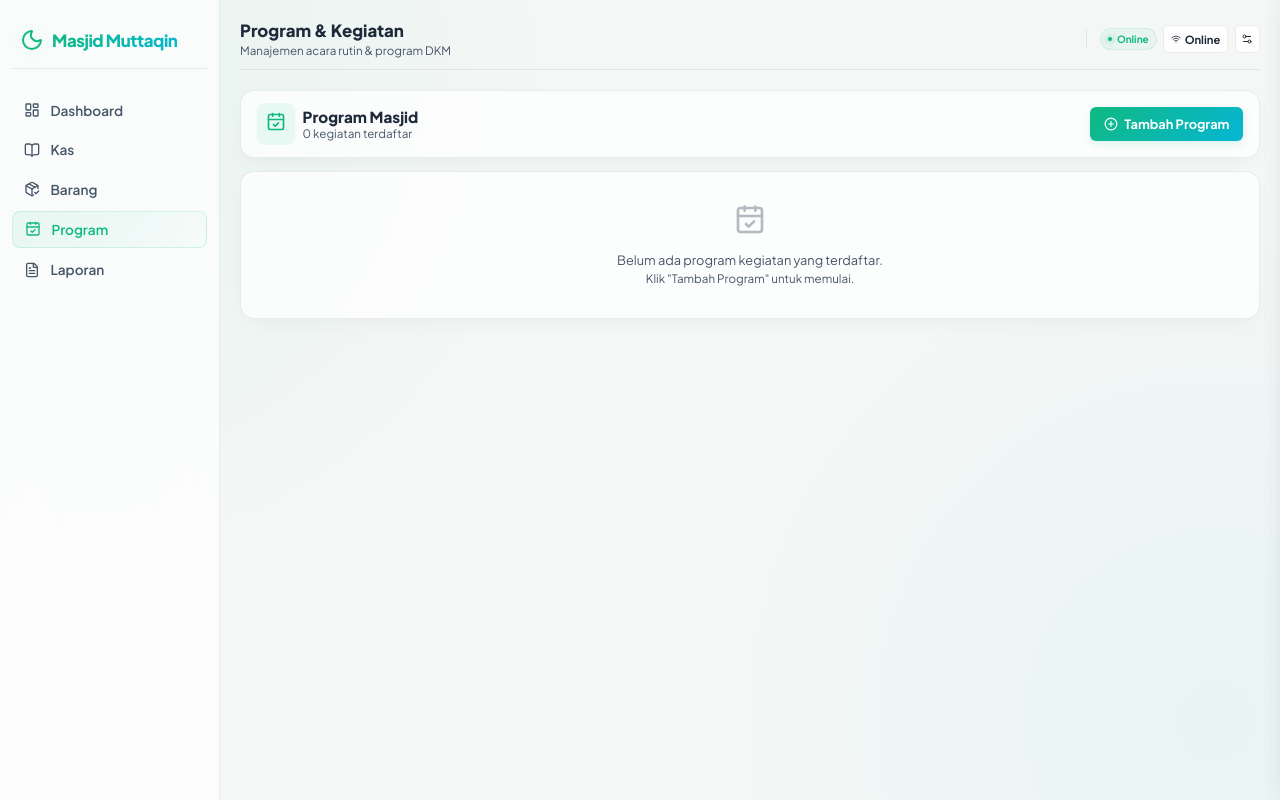
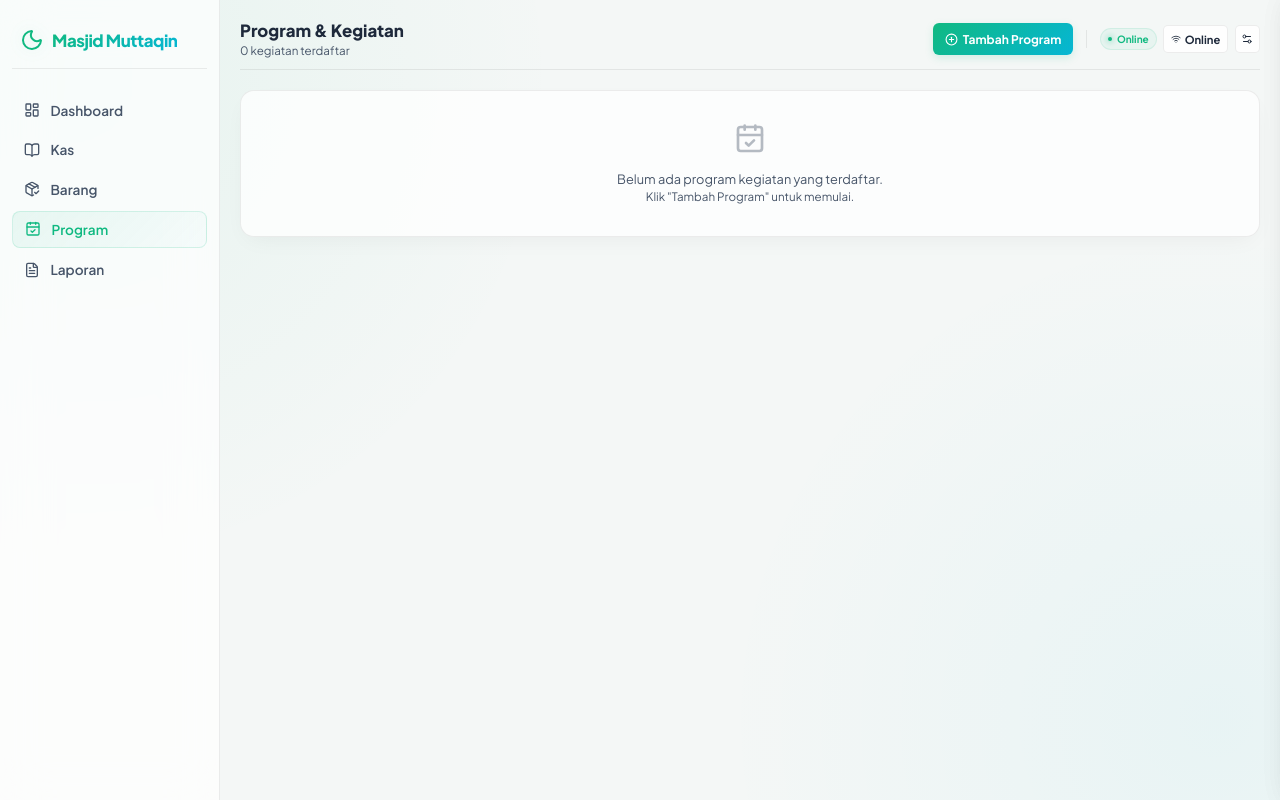
Before and after one commit to rasyiqi-code/Mesjid-Digital, a React (Vite) app: page / in a window 1280 px wide. Both pictures are taken after a click on the button "Program". Built offline with nearby package versions, Linux system fonts and the light colour scheme.

Commit message:
UI: Satukan header sekunder halaman Program ke dalam Navbar utama

```diff
--- a/src/App.tsx
+++ b/src/App.tsx
@@ -74,6 +74,8 @@ function App() {
   const [isCashDrawerOpen, setIsCashDrawerOpen] = useState<boolean>(false);
   // State untuk meluncurkan drawer formulir mutasi barang
   const [isInventoryDrawerOpen, setIsInventoryDrawerOpen] = useState<boolean>(false);
+  // State untuk membuka form program kegiatan
+  const [isProgramFormOpen, setIsProgramFormOpen] = useState<boolean>(false);
 
   // Hook pengaturan aplikasi (nama masjid, DKM, dll) via localStorage
   const { settings, saveSettings, resetSettings, updateLastSynced } = useSettings();
@@ -393,6 +395,9 @@ function App() {
           setBarangSubTab={setBarangSubTab}
           onOpenCashDrawer={() => setIsCashDrawerOpen(true)}
           onOpenInventoryDrawer={() => setIsInventoryDrawerOpen(true)}
+          isProgramFormOpen={isProgramFormOpen}
+          onToggleProgramForm={() => setIsProgramFormOpen(!isProgramFormOpen)}
+          programCount={programs.length}
         />
 
         <main style={{ minHeight: '60vh' }} className="animate-in-fade">
@@ -512,6 +517,8 @@ function App() {
               onAdd={handleAddProgram}
               onDelete={handleDeleteProgram}
               showToast={showToast}
+              showForm={isProgramFormOpen}
+              setShowForm={setIsProgramFormOpen}
             />
           )}
 
--- a/src/components/Navbar.tsx
+++ b/src/components/Navbar.tsx
@@ -1,5 +1,5 @@
 import React from 'react';
-import { Moon, Wifi, WifiOff, RefreshCw, Settings2, PackageCheck, FolderOpen, PlusCircle } from 'lucide-react';
+import { Moon, Wifi, WifiOff, RefreshCw, Settings2, PackageCheck, FolderOpen, PlusCircle, ChevronUp } from 'lucide-react';
 
 interface NavbarProps {
   isOnline: boolean;
@@ -16,6 +16,9 @@ interface NavbarProps {
   barangSubTab?: 'catat' | 'stok';
   setBarangSubTab?: (tab: 'catat' | 'stok') => void;
   onOpenInventoryDrawer?: () => void;
+  isProgramFormOpen?: boolean;
+  onToggleProgramForm?: () => void;
+  programCount?: number;
 }
 
 export const Navbar: React.FC<NavbarProps> = ({
@@ -33,6 +36,9 @@ export const Navbar: React.FC<NavbarProps> = ({
   setBarangSubTab,
   onOpenInventoryDrawer,
   onOpenCashDrawer,
+  isProgramFormOpen,
+  onToggleProgramForm,
+  programCount = 0,
 }) => {
   // Dapatkan informasi halaman dinamis secara modular
   const getPageInfo = () => {
@@ -55,7 +61,7 @@ export const Navbar: React.FC<NavbarProps> = ({
       case 'program':
         return {
           title: 'Program & Kegiatan',
-          desc: 'Manajemen acara rutin & program DKM'
+          desc: `${programCount} kegiatan terdaftar`
         };
       case 'laporan':
         return {
@@ -172,6 +178,18 @@ export const Navbar: React.FC<NavbarProps> = ({
             </button>
           )}
 
+          {/* Tombol Aksi Halaman Program (Tambah/Tutup Program) */}
+          {activeTab === 'program' && onToggleProgramForm && (
+            <button
+              onClick={onToggleProgramForm}
+              className={`btn ${isProgramFormOpen ? 'btn-secondary' : 'btn-primary'}`}
+              style={{ gap: '0.3rem', padding: '0.35rem 0.75rem', fontSize: '0.75rem', minHeight: '32px', borderRadius: '6px' }}
+            >
+              {isProgramFormOpen ? <ChevronUp size={13} /> : <PlusCircle size={13} />}
+              <span>{isProgramFormOpen ? 'Tutup Form' : 'Tambah Program'}</span>
+            </button>
+          )}
+
           {/* Pembatas vertikal untuk memisahkan aksi halaman dengan status global (Hanya Desktop) */}
           <div className="desktop-only" style={{ width: '1px', height: '18px', background: 'var(--border-subtle)', margin: '0 0.15rem' }}></div>
 
--- a/src/components/ProgramManager.tsx
+++ b/src/components/ProgramManager.tsx
@@ -9,7 +9,6 @@ import {
   User,
   RefreshCw,
   ChevronDown,
-  ChevronUp,
 } from 'lucide-react';
 
 interface ProgramManagerProps {
@@ -17,6 +16,8 @@ interface ProgramManagerProps {
   onAdd: (program: MosqueProgram) => void;
   onDelete: (id: string) => void;
   showToast: (msg: string, type: 'success' | 'info' | 'error') => void;
+  showForm: boolean;
+  setShowForm: (show: boolean) => void;
 }
 
 // Nama hari untuk dropdown pemilihan hari rutin
@@ -35,9 +36,10 @@ export const ProgramManager: React.FC<ProgramManagerProps> = ({
   onAdd,
   onDelete,
   showToast,
+  showForm,
+  setShowForm,
 }) => {
   // State form tambah program
-  const [showForm, setShowForm] = useState(false);
   const [title, setTitle] = useState('');
   const [time, setTime] = useState('07:00');
   const [location, setLocation] = useState('');
@@ -88,29 +90,6 @@ export const ProgramManager: React.FC<ProgramManagerProps> = ({
   return (
     <div style={{ display: 'flex', flexDirection: 'column', gap: '0.85rem' }}>
 
-      {/* Header dengan tombol tambah */}
-      <div className="glass-card" style={{ display: 'flex', justifyContent: 'space-between', alignItems: 'center', flexWrap: 'wrap', gap: '0.65rem', padding: '0.75rem 1rem' }}>
-        <div style={{ display: 'flex', alignItems: 'center', gap: '0.5rem' }}>
-          <div style={{ background: 'rgba(16, 185, 129, 0.08)', color: 'var(--primary)', padding: '0.55rem', borderRadius: '8px' }}>
-            <CalendarCheck size={20} />
-          </div>
-          <div style={{ textAlign: 'left' }}>
-            <h2 style={{ fontSize: '0.95rem', fontWeight: 800 }}>Program Masjid</h2>
-            <p style={{ fontSize: '0.725rem', color: 'var(--text-secondary)' }}>
-              {programs.length} kegiatan terdaftar
-            </p>
-          </div>
-        </div>
-        <button
-          type="button"
-          onClick={() => setShowForm(!showForm)}
-          className="btn btn-primary"
-          style={{ padding: '0.45rem 0.85rem', gap: '0.3', minHeight: '34px', fontSize: '0.8rem', borderRadius: '6px' }}
-        >
-          {showForm ? <ChevronUp size={14} /> : <PlusCircle size={14} />}
-          {showForm ? 'Tutup Form' : 'Tambah Program'}
-        </button>
-      </div>
 
       {/* Form Tambah Program */}
       {showForm && (
```
